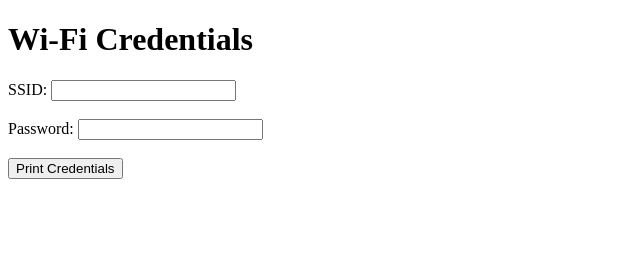
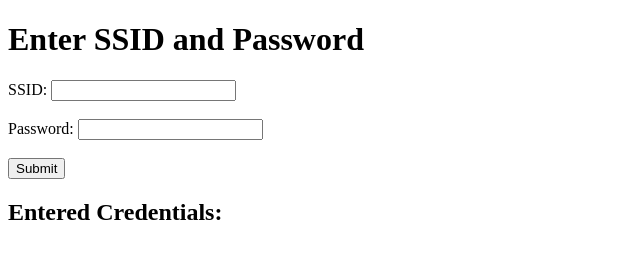
Before and after one commit to abdulwasey01/website, a plain HTML site: page index.html in a window 1280 px wide. Shown: the whole page, without its empty margins (0-640 px from the left). Drawn offline with Linux system fonts and the light colour scheme.

Commit message:
Update index.html

```diff
--- a/index.html
+++ b/index.html
@@ -1,25 +1,30 @@
 <!DOCTYPE html>
 <html>
 <head>
-  <title>Wi-Fi Credentials</title>
+  <title>SSID and Password Form</title>
+</head>
+<body>
+  <h1>Enter SSID and Password</h1>
+  <form>
+    <label for="ssid">SSID:</label>
+    <input type="text" id="ssid" name="ssid" required><br><br>
+
+    <label for="password">Password:</label>
+    <input type="password" id="password" name="password" required><br><br>
+
+    <input type="button" value="Submit" onclick="displayCredentials()">
+  </form>
+
+  <h2>Entered Credentials:</h2>
+  <p id="credentials"></p>
+
   <script>
-    function printCredentials() {
+    function displayCredentials() {
       var ssid = document.getElementById("ssid").value;
       var password = document.getElementById("password").value;
 
-      var output = document.getElementById("output");
-      output.innerHTML = "SSID: " + ssid + "<br>Password: " + password;
+      document.getElementById("credentials").innerHTML = "SSID: " + ssid + "<br>Password: " + password;
     }
   </script>
-</head>
-<body>
-  <h1>Wi-Fi Credentials</h1>
-  <label for="ssid">SSID:</label>
-  <input type="text" id="ssid" name="ssid" required><br><br>
-  <label for="password">Password:</label>
-  <input type="password" id="password" name="password" required><br><br>
-  <button onclick="printCredentials()">Print Credentials</button>
-
-  <div id="output"></div>
 </body>
 </html>
```
